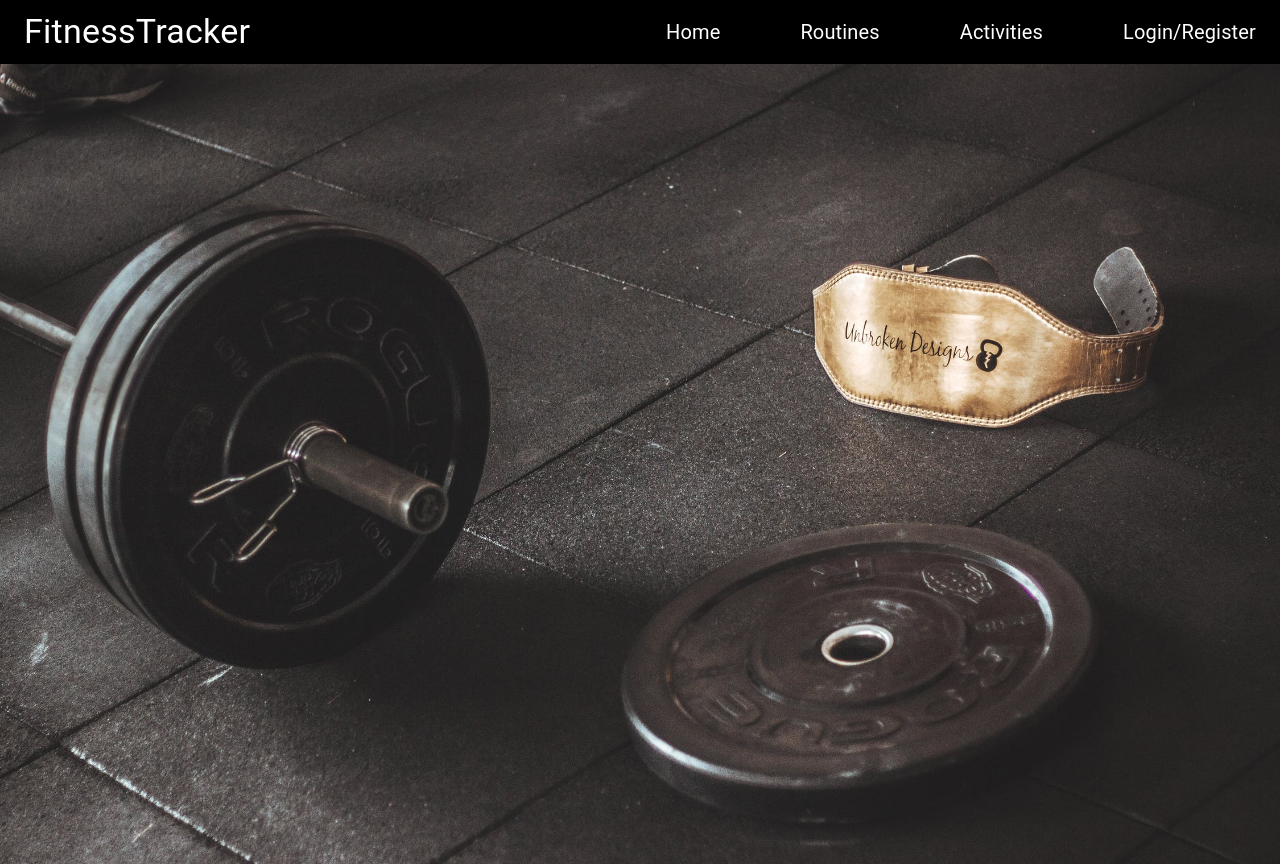
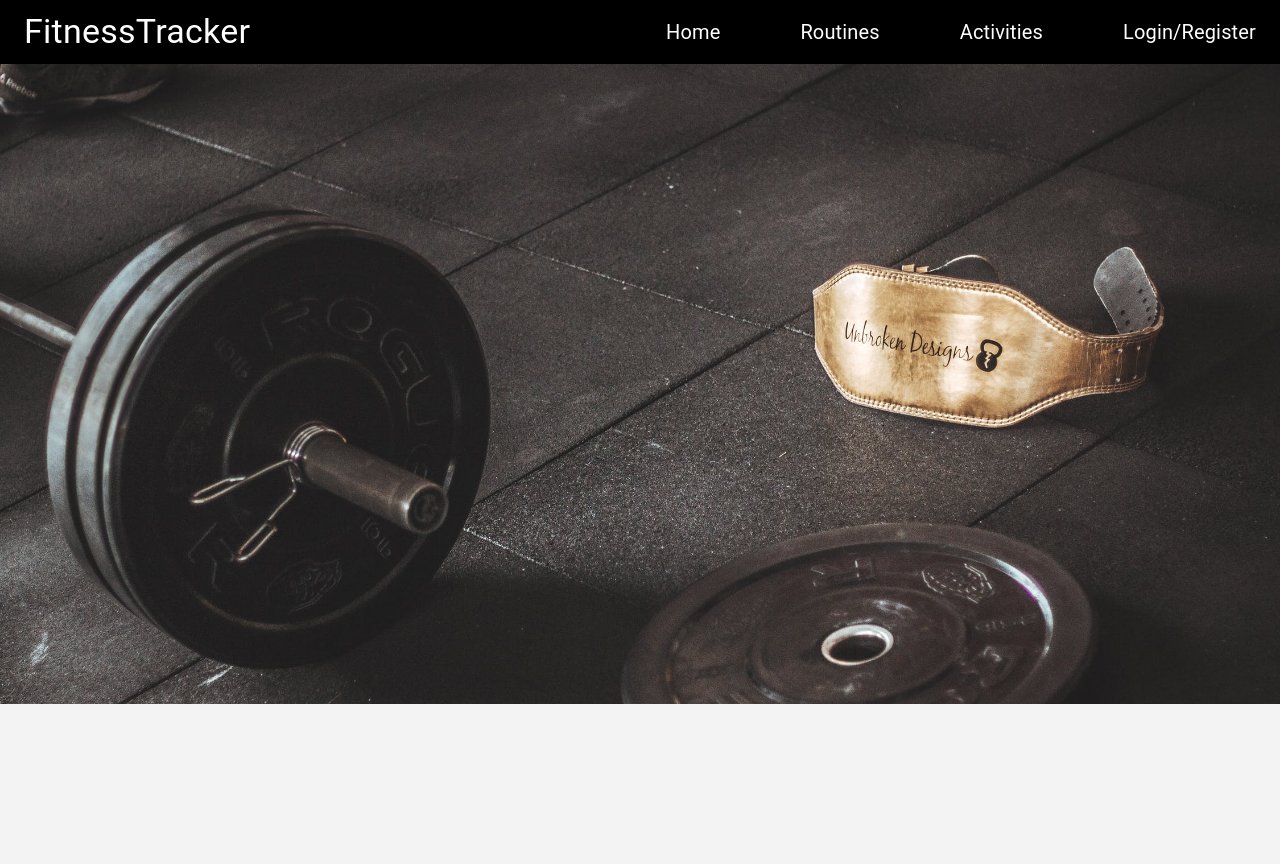
Before and after one commit to carlos-escamilla33/FitnessTrackerFrontEnd, a React (Create React App) app: page / in a window 1280 px wide. After the commit the page ends 800 px from the top, so only its background shows below. Built offline with nearby package versions, Linux system fonts and the light colour scheme.

Commit message:
working on homescreen

```diff
--- a/src/components/Home/Home.js
+++ b/src/components/Home/Home.js
@@ -11,7 +11,8 @@ const Home = () => {
     console.log("------>USER", user);
 
     return (
-        <div className={classes.img}>
+        <div className={classes.container}>
+            <div className={classes.img} />
             <CssBaseline />
         </div>
     )
--- a/src/components/Home/StylesHome.js
+++ b/src/components/Home/StylesHome.js
@@ -3,11 +3,18 @@ import gym from '../../media/gym.jpeg';
 
 const useStyles = makeStyles(() => ({
     img: {
-        minHeight: "100vh",
+        minHeight: "80vh",
         backgroundImage: `url(${gym})`,
         backgroundRepeat: "no-repeat",
         backgroundSize: "cover",
     },
+    container: {
+        position: "relative",
+        textAlign: "center"
+    },
+    text: {
+        position: "absolute"
+    }
 }));
 
 
```
